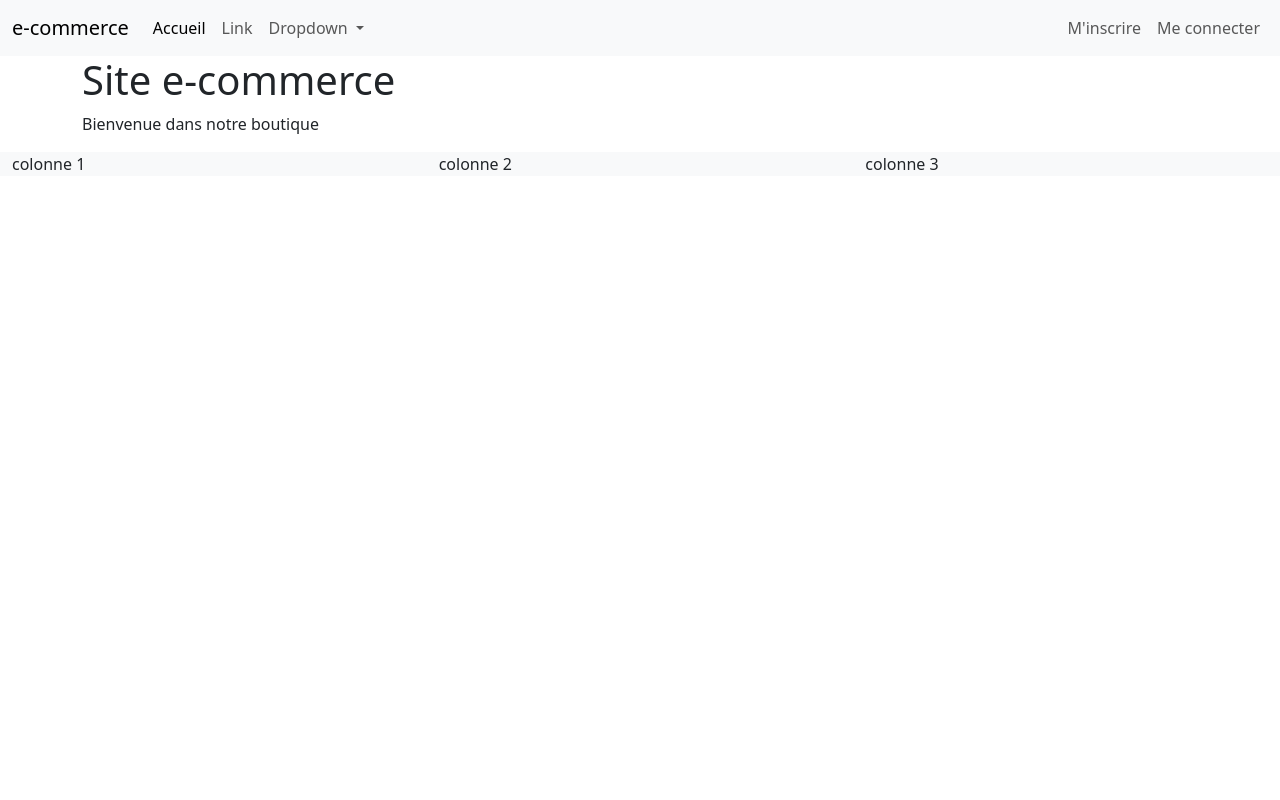
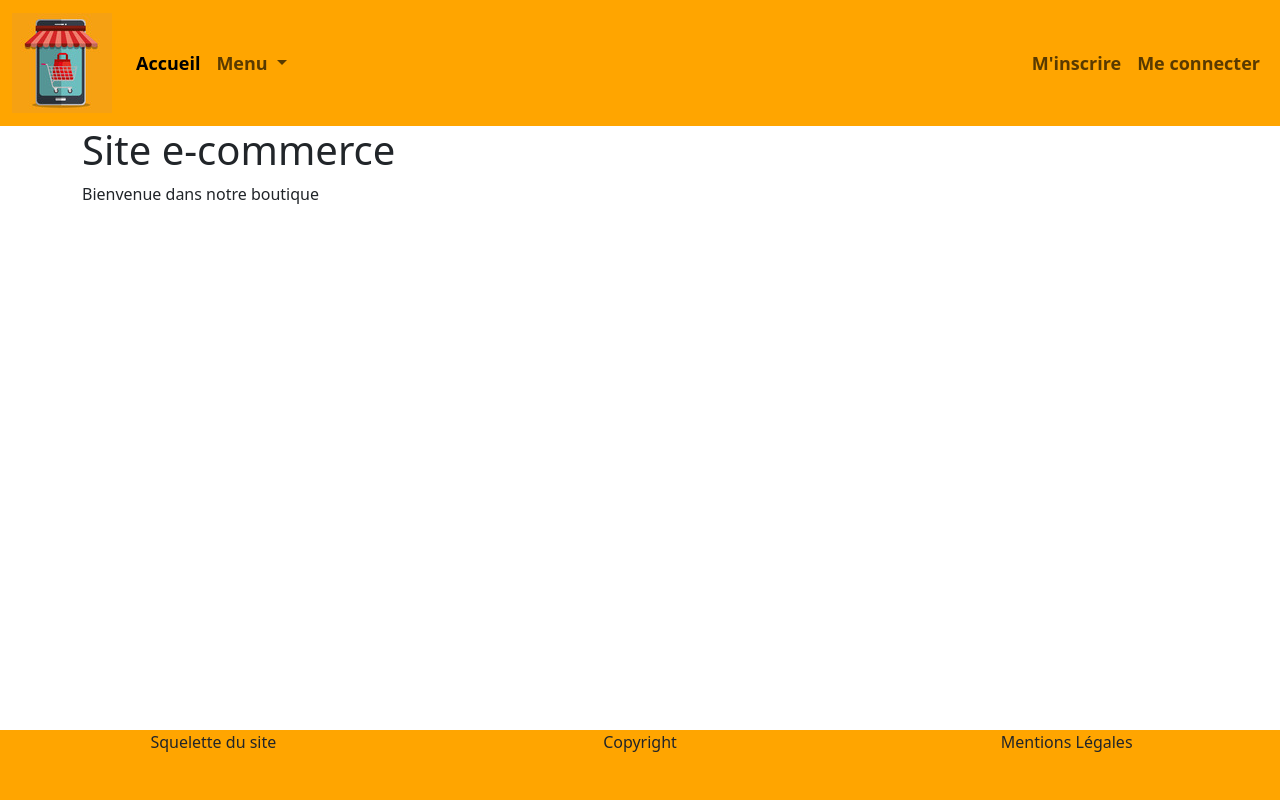
Before and after one commit to gaellewb/symfony-ecommerce, a Symfony app: template templates/main/index.html.twig in a window 1280 px wide. Run offline with Twig, Linux system fonts and the light colour scheme; the template is opened without the code that fills it, so the values that code supplies are empty; some libraries are stand-ins or nearby versions.

Commit message:
syle css

```diff
--- a/src/Entity/Products.php
+++ b/src/Entity/Products.php
@@ -3,6 +3,7 @@
 namespace App\Entity;
 
 use App\Entity\Trait\CreatedAtTrait;
+
 use App\Repository\ProductsRepository;
 use Doctrine\Common\Collections\ArrayCollection;
 use Doctrine\Common\Collections\Collection;
--- a/templates/_partials/_footer.html.twig
+++ b/templates/_partials/_footer.html.twig
@@ -1,13 +1,13 @@
-<footer class="container-fluid bg-light">
-    <div class="row">
+<footer class="container-fluid fixed-bottom">
+    <div class="row text-center">
         <section class="col">
-            colonne 1
+            Squelette du site
         </section>
         <section class="col">
-            colonne 2
+            Copyright
         </section>
         <section class="col">
-            colonne 3
+            Mentions Légales
         </section>
     </div>
 </footer>
--- a/templates/_partials/_nav.html.twig
+++ b/templates/_partials/_nav.html.twig
@@ -1,6 +1,6 @@
-<nav class="navbar navbar-expand-lg bg-body-tertiary">
+<nav class="navbar navbar-expand-lg">
     <div class="container-fluid">
-        <a class="navbar-brand" href="{{ path('app_main') }}">e-commerce</a>
+        <a class="navbar-brand" href="{{ path('app_main') }}"><img src={{ asset('assets/uploads/50.jpg') }} alt="logo e-commerce"></a>
         <button class="navbar-toggler" type="button" data-bs-toggle="collapse" data-bs-target="#navbarSupportedContent" aria-controls="navbarSupportedContent" aria-expanded="false" aria-label="Toggle navigation">
         <span class="navbar-toggler-icon"></span>
         </button>
@@ -9,25 +9,23 @@
                 <li class="nav-item">
                     <a class="nav-link active" aria-current="page" href="{{ path('app_main') }}">Accueil</a>
                 </li>
-                <li class="nav-item">
+                {# <li class="nav-item">
                     <a class="nav-link" href="#">Link</a>
-                </li>
+                </li> #}
                 <li class="nav-item dropdown">
                     <a class="nav-link dropdown-toggle" href="#" role="button" data-bs-toggle="dropdown" aria-expanded="false">
-                        Dropdown
+                        Menu
                     </a>
                 <ul class="dropdown-menu">
-                    <li><a class="dropdown-item" href="#">Action</a></li>
-                    <li><a class="dropdown-item" href="#">Another action</a></li>
-                    <li><hr class="dropdown-divider"></li>
-                    <li><a class="dropdown-item" href="#">Something else here</a></li>
+                    <li><a class="dropdown-item" href="{{ path('products_index') }}">Produits</a></li>
+                    {# <li><a class="dropdown-item" href="#">Another action</a></li> #}
                 </ul>
                 </li>
             </ul>
             <ul class="navbar-nav ms-auto mb-2 mb-lg-0">
                 {% if app.user %}
                     <li class="nav-item">
-                        <a class="nav-link" href="#">Mon compte</a>
+                        <a class="nav-link" href="{{ path('profile_index') }}">Mon compte</a>
                     </li>
                     <li class="nav-item">
                         <a class="nav-link" href="{{ path('app_logout') }}">Me déconnecter</a>
--- a/templates/base.html.twig
+++ b/templates/base.html.twig
@@ -9,7 +9,7 @@
         <!-- Feuilles de styles -->
         <link rel="stylesheet" href="{{ asset('assets/css/bootstrap.min.css') }}">
         {% block stylesheets %}{% endblock %}
-        <link rel="stylesheet" href="{{ asset('assets/css/styles.css') }}">
+        <link rel="stylesheet" href="{{ asset('assets/css/style.css') }}">
 
         <!-- Fichiers JS -->
         <script src="{{ asset('assets/js/bootstrap.bundle.min.js') }}" defer></script>
--- a/templates/main/index.html.twig
+++ b/templates/main/index.html.twig
@@ -14,7 +14,7 @@
                     <h2>{{ category.name }}</h2>
                 </div>
             {% else %}
-                <div class="col-4">
+                <div class="col-4 mb-3">
                     <div class="card h-100">
                         <div class="card-body">
                             <h3 class="card-title">{{ category.name }}</h3>
--- a/templates/products/details.html.twig
+++ b/templates/products/details.html.twig
@@ -1,7 +1,6 @@
 {% extends 'base.html.twig' %}
 
-{% block title %}Détails de
-	{{ product.name }}
+{% block title %}Détails de {{ product.name }}
 {% endblock %}
 
 {% block body %}
```
Also changed, not shown: templates/profile/index.html.twig (+9 -14 lines), public/assets/css/style.css (added), public/assets/css/styles.css (deleted), public/assets/uploads/50.jpg (added).
